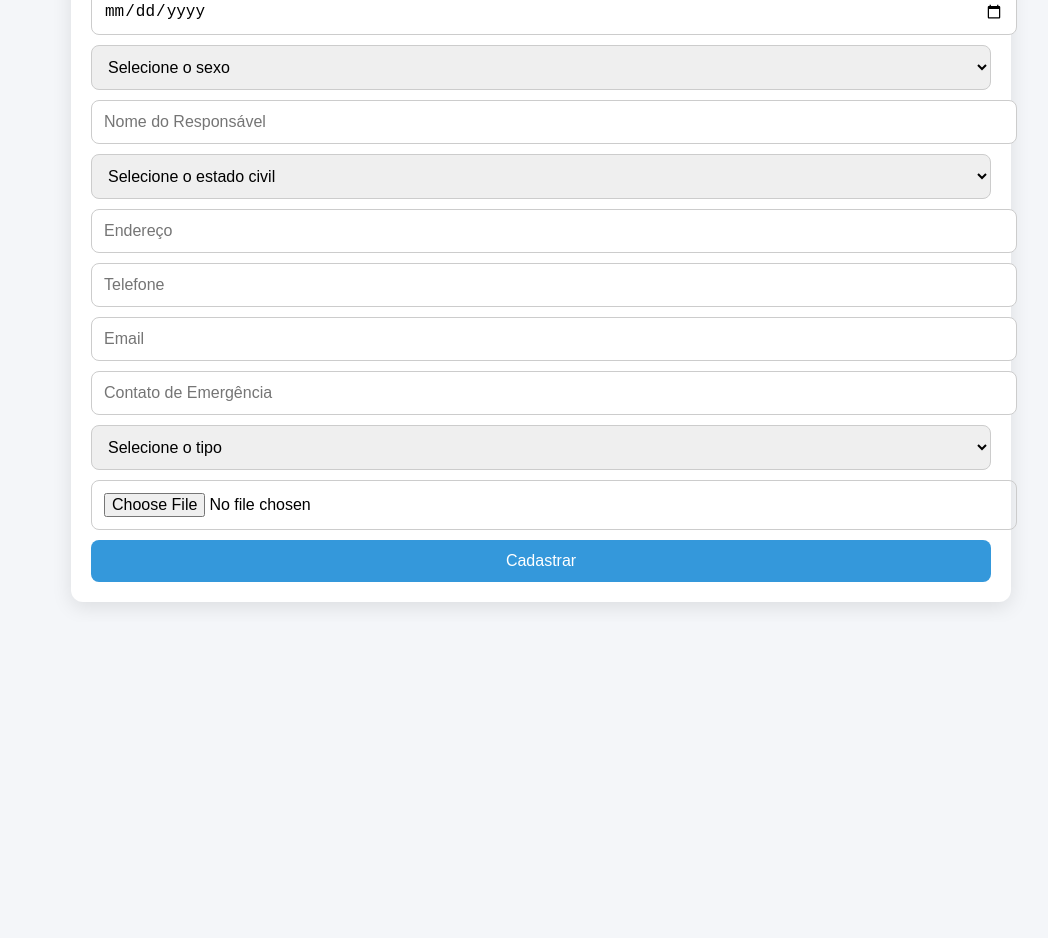
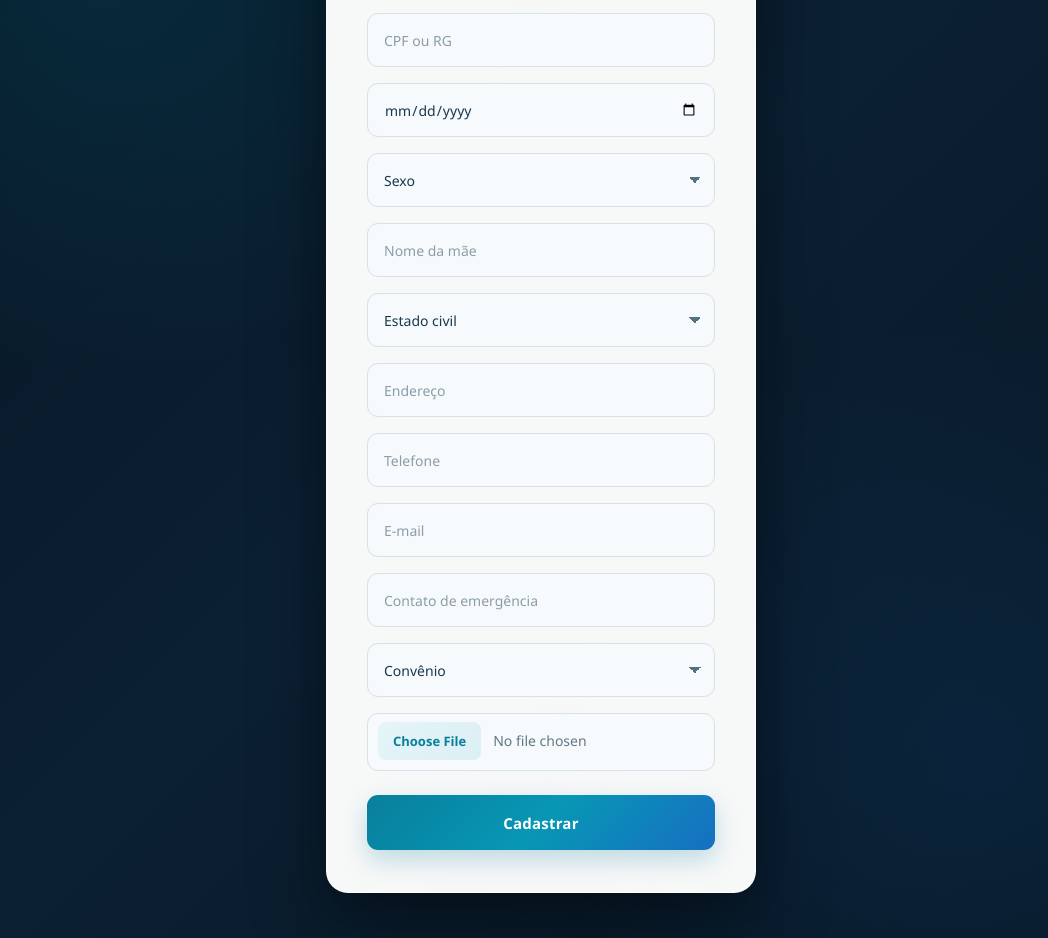
Before and after one commit to Debora-CRITINA/projeto-sentinela, a website: page frontend/atendimento.html in a window 1280 px wide. Shown: the part 237-1175 px from the top of the page, without its empty margins (99-1147 px from the left). Before the commit the page ends 859 px from the top, so only its background shows below. Drawn offline with Linux system fonts and the light colour scheme; files that its build step writes are made by us from their sources.

Commit message:
Enhance patient registration form in atendimento.html
Updated the atendimento.html file to enhance the patient registration form with additional fields and improved styles.

```diff
--- a/frontend/atendimento.html
+++ b/frontend/atendimento.html
@@ -1,13 +1,389 @@
 <!DOCTYPE html>
-<html lang="pt-BR">
+<html>
+<head>
+<link rel="stylesheet" href="style.css">
 
-<head>
-    <meta charset="UTF-8">
-    <meta name="viewport" content="width=device-width, initial-scale=1.0">
+<style>
+/* =========================================================
+   SISTEMA HOSPITALAR PREMIUM — ATENDIMENTO
+   ========================================================= */
 
-    <title>Atendimento</title>
+* {
+  box-sizing: border-box;
+}
 
-    <link rel="stylesheet" href="style.css">
+body {
+  margin: 0;
+  min-height: 100vh;
+
+  display: flex;
+  align-items: center;
+  justify-content: center;
+
+  padding: 25px 15px;
+
+  font-family: "Segoe UI", Arial, Helvetica, sans-serif;
+
+  background:
+    radial-gradient(
+      circle at 15% 15%,
+      rgba(0, 188, 212, .12),
+      transparent 30%
+    ),
+    radial-gradient(
+      circle at 85% 85%,
+      rgba(25, 118, 210, .12),
+      transparent 30%
+    ),
+    linear-gradient(
+      135deg,
+      #061421 0%,
+      #0b2033 50%,
+      #071521 100%
+    );
+
+  color: #243746;
+}
+
+/* =========================================================
+   CARD
+   ========================================================= */
+
+.container {
+  position: relative;
+
+  width: 430px;
+  max-width: 100%;
+
+  padding: 42px 40px;
+
+  background: rgba(255, 255, 255, .97);
+
+  border: 1px solid rgba(255, 255, 255, .85);
+
+  border-radius: 22px;
+
+  box-shadow:
+    0 30px 75px rgba(0, 0, 0, .35),
+    0 10px 30px rgba(0, 0, 0, .12);
+
+  animation: entrada .55s ease-out;
+}
+
+/* Detalhe superior */
+.container::before {
+  content: "";
+
+  position: absolute;
+
+  top: 0;
+  left: 50%;
+
+  transform: translateX(-50%);
+
+  width: 110px;
+  height: 4px;
+
+  background: linear-gradient(
+    90deg,
+    #00acc1,
+    #26c6da,
+    #1976d2
+  );
+
+  border-radius: 0 0 10px 10px;
+}
+
+/* =========================================================
+   TÍTULO
+   ========================================================= */
+
+.container h2 {
+  margin: 0 0 32px;
+
+  color: #102a43;
+
+  font-size: 26px;
+  font-weight: 700;
+
+  letter-spacing: -.5px;
+
+  text-align: center;
+}
+
+/* Pequeno detalhe abaixo do título */
+.container h2::after {
+  content: "Identificação do paciente";
+
+  display: block;
+
+  margin-top: 7px;
+
+  color: #8295a3;
+
+  font-size: 12px;
+  font-weight: 500;
+
+  letter-spacing: .3px;
+}
+
+/* =========================================================
+   CAMPOS
+   ========================================================= */
+
+.container input,
+.container select {
+  width: 100%;
+  height: 54px;
+
+  display: block;
+
+  margin-bottom: 16px;
+
+  padding: 0 16px;
+
+  background: #f7fafc;
+
+  border: 1px solid #d7e2e8;
+
+  border-radius: 11px;
+
+  color: #18384d;
+
+  font-family: inherit;
+  font-size: 14px;
+
+  outline: none;
+
+  transition:
+    border-color .25s ease,
+    box-shadow .25s ease,
+    background .25s ease,
+    transform .2s ease;
+}
+
+/* Placeholder */
+.container input::placeholder {
+  color: #8b9da8;
+}
+
+/* Hover */
+.container input:hover,
+.container select:hover {
+  background: #ffffff;
+
+  border-color: #b9ccd6;
+}
+
+/* Focus */
+.container input:focus,
+.container select:focus {
+  background: #ffffff;
+
+  border-color: #12a3bd;
+
+  box-shadow:
+    0 0 0 4px rgba(18, 163, 189, .09),
+    0 5px 14px rgba(18, 163, 189, .06);
+
+  transform: translateY(-1px);
+}
+
+/* =========================================================
+   SELECT
+   ========================================================= */
+
+.container select {
+  cursor: pointer;
+
+  appearance: none;
+
+  background-image:
+    linear-gradient(45deg, transparent 50%, #55717f 50%),
+    linear-gradient(135deg, #55717f 50%, transparent 50%);
+
+  background-position:
+    calc(100% - 19px) 23px,
+    calc(100% - 13px) 23px;
+
+  background-size:
+    6px 6px,
+    6px 6px;
+
+  background-repeat: no-repeat;
+}
+
+.container select:focus {
+  background-color: #ffffff;
+}
+
+/* =========================================================
+   CAMPO DE ARQUIVO / FOTO
+   ========================================================= */
+
+.container input[type="file"] {
+  height: auto;
+
+  min-height: 58px;
+
+  padding: 8px 10px;
+
+  cursor: pointer;
+
+  color: #617783;
+
+  background: #f7fafc;
+}
+
+.container input[type="file"]::file-selector-button {
+  margin-right: 12px;
+
+  padding: 10px 15px;
+
+  border: none;
+
+  border-radius: 8px;
+
+  background:
+    linear-gradient(
+      135deg,
+      #e5f5f8,
+      #dceff5
+    );
+
+  color: #087f9c;
+
+  font-family: inherit;
+
+  font-size: 13px;
+  font-weight: 600;
+
+  cursor: pointer;
+
+  transition: all .2s ease;
+}
+
+.container input[type="file"]::file-selector-button:hover {
+  background: #ccebf1;
+
+  color: #076f89;
+}
+
+/* =========================================================
+   BOTÃO CADASTRAR
+   ========================================================= */
+
+.container button {
+  width: 100%;
+  height: 55px;
+
+  margin-top: 8px;
+
+  border: none;
+
+  border-radius: 11px;
+
+  background:
+    linear-gradient(
+      135deg,
+      #087f9c 0%,
+      #0797b5 50%,
+      #176fc1 100%
+    );
+
+  color: #ffffff;
+
+  font-family: inherit;
+
+  font-size: 15px;
+  font-weight: 700;
+
+  letter-spacing: .2px;
+
+  cursor: pointer;
+
+  box-shadow:
+    0 10px 25px rgba(8, 127, 156, .24);
+
+  transition:
+    transform .2s ease,
+    box-shadow .2s ease,
+    filter .2s ease;
+}
+
+.container button:hover {
+  transform: translateY(-2px);
+
+  filter: brightness(1.08);
+
+  box-shadow:
+    0 14px 30px rgba(8, 127, 156, .34);
+}
+
+.container button:active {
+  transform: translateY(0);
+
+  box-shadow:
+    0 6px 15px rgba(8, 127, 156, .22);
+}
+
+/* =========================================================
+   ANIMAÇÃO
+   ========================================================= */
+
+@keyframes entrada {
+  from {
+    opacity: 0;
+
+    transform:
+      translateY(20px)
+      scale(.98);
+  }
+
+  to {
+    opacity: 1;
+
+    transform:
+      translateY(0)
+      scale(1);
+  }
+}
+
+/* =========================================================
+   RESPONSIVO
+   ========================================================= */
+
+@media (max-width: 500px) {
+
+  body {
+    padding: 20px 12px;
+  }
+
+  .container {
+    width: 100%;
+
+    padding: 35px 25px;
+
+    border-radius: 18px;
+  }
+
+  .container h2 {
+    font-size: 23px;
+
+    margin-bottom: 27px;
+  }
+
+  .container input,
+  .container select {
+    height: 52px;
+  }
+
+  .container input[type="file"] {
+    height: auto;
+  }
+}
+</style>
+
 </head>
 
 <body>
@@ -16,204 +392,139 @@
 
 <h2>Atendimento</h2>
 
-    <!-- NOME -->
+<!-- =========================================================
+     IDENTIFICAÇÃO DO PACIENTE
+     ========================================================= -->
+
 <input
   id="nome"
   type="text"
-        placeholder="Nome"
+  placeholder="Nome completo"
 >
 
-    <!-- CPF -->
 <input
   id="cpf"
   type="text"
-        placeholder="CPF"
+  placeholder="CPF ou RG"
 >
 
-    <!-- DATA DE NASCIMENTO -->
 <input
   id="dataNascimento"
   type="date"
+  title="Data de nascimento"
 >
 
-    <!-- SEXO -->
 <select id="sexo">
-        <option value="">Selecione o sexo</option>
+  <option value="">Sexo</option>
   <option value="Feminino">Feminino</option>
   <option value="Masculino">Masculino</option>
   <option value="Outro">Outro</option>
+  <option value="Nao informado">Não informado</option>
 </select>
 
-    <!-- NOME DO RESPONSÁVEL -->
 <input
-        id="nomeResponsavel"
+  id="nomeMae"
   type="text"
-        placeholder="Nome do Responsável"
+  placeholder="Nome da mãe"
 >
 
-    <!-- ESTADO CIVIL -->
 <select id="estadoCivil">
-        <option value="">Selecione o estado civil</option>
-        <option value="Solteiro(a)">Solteiro(a)</option>
-        <option value="Casado(a)">Casado(a)</option>
-        <option value="Divorciado(a)">Divorciado(a)</option>
-        <option value="Viúvo(a)">Viúvo(a)</option>
-        <option value="Separado(a)">Separado(a)</option>
+  <option value="">Estado civil</option>
+  <option value="Solteiro">Solteiro(a)</option>
+  <option value="Casado">Casado(a)</option>
+  <option value="Divorciado">Divorciado(a)</option>
+  <option value="Viuvo">Viúvo(a)</option>
+  <option value="Uniao estavel">União estável</option>
+  <option value="Outro">Outro</option>
 </select>
 
-    <!-- ENDEREÇO -->
 <input
   id="endereco"
   type="text"
   placeholder="Endereço"
 >
 
-    <!-- TELEFONE -->
 <input
   id="telefone"
-        type="text"
+  type="tel"
   placeholder="Telefone"
 >
 
-    <!-- EMAIL -->
 <input
   id="email"
   type="email"
-        placeholder="Email"
+  placeholder="E-mail"
 >
 
-    <!-- CONTATO DE EMERGÊNCIA -->
 <input
   id="contatoEmergencia"
   type="text"
-        placeholder="Contato de Emergência"
+  placeholder="Contato de emergência"
 >
 
-    <!-- TIPO DE ATENDIMENTO -->
 <select id="tipo">
-        <option value="">Selecione o tipo</option>
   <option value="Convenio">Convênio</option>
   <option value="Particular">Particular</option>
 </select>
 
-    <!-- FOTO -->
 <input
   type="file"
   id="foto"
   accept="image/*"
 >
 
-    <!-- BOTÃO -->
-    <button type="button" onclick="cadastrar()">
-        Cadastrar
-    </button>
+<button onclick="cadastrar()">Cadastrar</button>
 
 </div>
 
-
 <script>
 
-async function cadastrar() {
+function cadastrar(){
 
-    // Pega os valores dos campos
-    const dados = {
-        nome: document.getElementById("nome").value.trim(),
-        cpf: document.getElementById("cpf").value.trim(),
-        dataNascimento: document.getElementById("dataNascimento").value,
-        sexo: document.getElementById("sexo").value,
-        nomeResponsavel: document.getElementById("nomeResponsavel").value.trim(),
-        estadoCivil: document.getElementById("estadoCivil").value,
-        endereco: document.getElementById("endereco").value.trim(),
-        telefone: document.getElementById("telefone").value.trim(),
-        email: document.getElementById("email").value.trim(),
-        contatoEmergencia: document.getElementById("contatoEmergencia").value.trim(),
-        tipo: document.getElementById("tipo").value
-    };
+  fetch("http://localhost:3000/atendimento",{
+    method:"POST",
 
-
-    // Validações
-    if (!dados.nome) {
-        alert("Digite o nome do paciente.");
-        return;
-    }
-
-    if (!dados.cpf) {
-        alert("Digite o CPF.");
-        return;
-    }
-
-    if (!dados.sexo) {
-        alert("Selecione o sexo.");
-        return;
-    }
-
-    if (!dados.estadoCivil) {
-        alert("Selecione o estado civil.");
-        return;
-    }
-
-    if (!dados.tipo) {
-        alert("Selecione o tipo de atendimento.");
-        return;
-    }
-
-
-    try {
-
-        // Envia os dados para o servidor
-        const resposta = await fetch("/atendimento", {
-
-            method: "POST",
-
-            headers: {
-                "Content-Type": "application/json"
+    headers:{
+      "Content-Type":"application/json"
     },
 
-            body: JSON.stringify(dados)
+    body: JSON.stringify({
 
+      nome: document.getElementById("nome").value,
+
+      cpf: document.getElementById("cpf").value,
+
+      dataNascimento:
+        document.getElementById("dataNascimento").value,
+
+      sexo:
+        document.getElementById("sexo").value,
+
+      nomeMae:
+        document.getElementById("nomeMae").value,
+
+      estadoCivil:
+        document.getElementById("estadoCivil").value,
+
+      endereco:
+        document.getElementById("endereco").value,
+
+      telefone:
+        document.getElementById("telefone").value,
+
+      email:
+        document.getElementById("email").value,
+
+      contatoEmergencia:
+        document.getElementById("contatoEmergencia").value,
+
+      tipo:
+        document.getElementById("tipo").value
+
+    })
   });
 
-
-        // Tenta ler a resposta do servidor
-        const resultado = await resposta.json();
-
-
-        // Se o servidor retornar erro
-        if (!resposta.ok) {
-            throw new Error(
-                resultado.erro || "Erro ao cadastrar paciente."
-            );
-        }
-
-
-        console.log("Paciente salvo:", resultado);
-
-        alert("Paciente cadastrado com sucesso!");
-
-
-        // Limpa os campos
-        document.getElementById("nome").value = "";
-        document.getElementById("cpf").value = "";
-        document.getElementById("dataNascimento").value = "";
-        document.getElementById("sexo").value = "";
-        document.getElementById("nomeResponsavel").value = "";
-        document.getElementById("estadoCivil").value = "";
-        document.getElementById("endereco").value = "";
-        document.getElementById("telefone").value = "";
-        document.getElementById("email").value = "";
-        document.getElementById("contatoEmergencia").value = "";
-        document.getElementById("tipo").value = "";
-        document.getElementById("foto").value = "";
-
-
-    } catch (erro) {
-
-        console.error("Erro ao cadastrar:", erro);
-
-        alert("Erro ao cadastrar paciente: " + erro.message);
-
-    }
-
+  alert("Paciente enviado para triagem");
 }
 
 </script>
```
Lines whose indentation alone changed are shown as unchanged.
